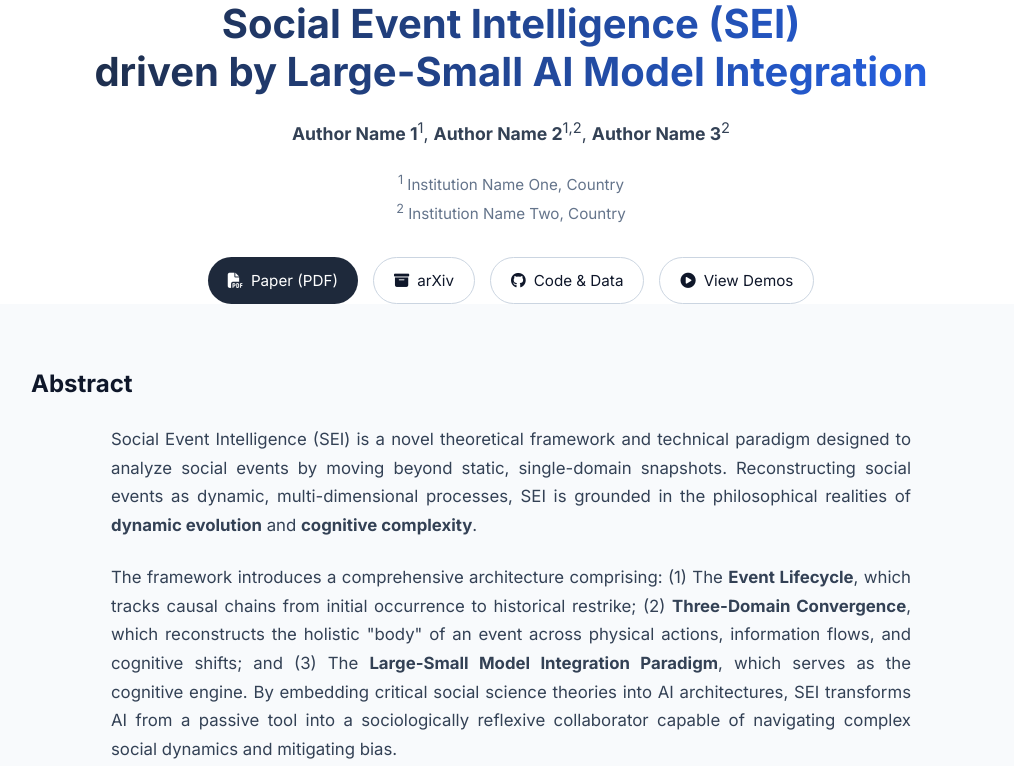
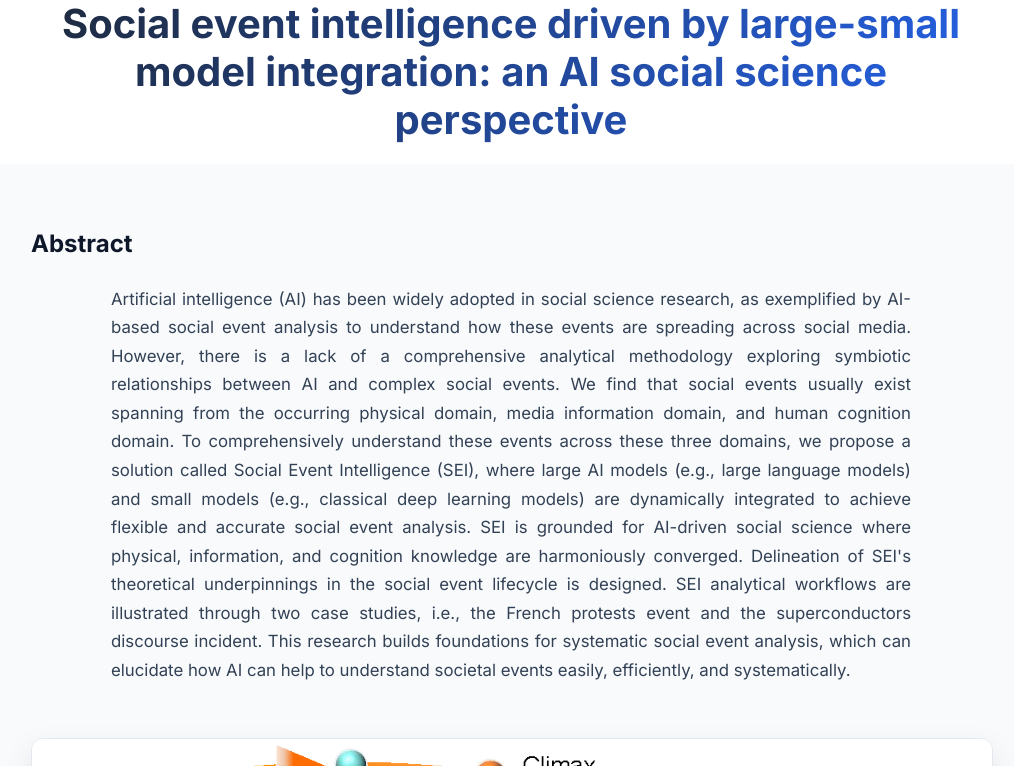
Before and after one commit to UpcNlp/Social-Event-Intelligence, a plain HTML site: page index.html in a window 1280 px wide. Shown: the top 766 px of the page, without its empty margins (129-1143 px from the left). Drawn offline with Linux system fonts and the light colour scheme.

Commit message:
Update meta description and header title for SEI

```diff
--- a/index.html
+++ b/index.html
@@ -4,7 +4,7 @@
     <meta charset="UTF-8">
     <meta name="viewport" content="width=device-width, initial-scale=1.0">
     <title>Social Event Intelligence (SEI)</title>
-    <meta name="description" content="Social Event Intelligence driven by Large-Small AI Model Integration: From the AI Social Science Perspective">
+    <meta name="description" content="Social event intelligence driven by large-small model integration: an AI social science perspective">
 
     <!-- Google Fonts: Inter for UI, Merriweather for text -->
     <link rel="preconnect" href="https://fonts.googleapis.com">
@@ -249,25 +249,8 @@
 
     <!-- Header -->
     <header class="container">
-        <h1 class="title">Social Event Intelligence (SEI)<br>driven by Large-Small AI Model Integration</h1>
+        <h1 class="title">Social event intelligence driven by large-small model integration: an AI social science perspective</h1>
 
-        <div class="authors">
-            <strong>Author Name 1</strong><sup>1</sup>,
-            <strong>Author Name 2</strong><sup>1,2</sup>,
-            <strong>Author Name 3</strong><sup>2</sup>
-        </div>
-
-        <div class="affiliations">
-            <sup>1</sup> Institution Name One, Country<br>
-            <sup>2</sup> Institution Name Two, Country
-        </div>
-
-        <div class="links">
-            <a href="#" class="btn"><i class="fas fa-file-pdf"></i> Paper (PDF)</a>
-            <a href="#" class="btn btn-outline"><i class="fas fa-archive"></i> arXiv</a>
-            <a href="#" class="btn btn-outline"><i class="fab fa-github"></i> Code & Data</a>
-            <a href="#demos" class="btn btn-outline"><i class="fas fa-play-circle"></i> View Demos</a>
-        </div>
     </header>
 
     <!-- Abstract -->
@@ -276,15 +259,7 @@
             <h2>Abstract</h2>
             <div class="abstract-content">
                 <p>
-                    Social Event Intelligence (SEI) is a novel theoretical framework and technical paradigm designed to analyze social events by moving beyond static, single-domain snapshots.
-                    Reconstructing social events as dynamic, multi-dimensional processes, SEI is grounded in the philosophical realities of <b>dynamic evolution</b> and <b>cognitive complexity</b>.
-                </p>
-                <p>
-                    The framework introduces a comprehensive architecture comprising:
-                    (1) The <b>Event Lifecycle</b>, which tracks causal chains from initial occurrence to historical restrike;
-                    (2) <b>Three-Domain Convergence</b>, which reconstructs the holistic "body" of an event across physical actions, information flows, and cognitive shifts; and
-                    (3) The <b>Large-Small Model Integration Paradigm</b>, which serves as the cognitive engine.
-                    By embedding critical social science theories into AI architectures, SEI transforms AI from a passive tool into a sociologically reflexive collaborator capable of navigating complex social dynamics and mitigating bias.
+                   Artificial intelligence (AI) has been widely adopted in social science research, as exemplified by AI-based social event analysis to understand how these events are spreading across social media. However, there is a lack of a comprehensive analytical methodology exploring symbiotic relationships between AI and complex social events. We find that social events usually exist spanning from the occurring physical domain, media information domain, and human cognition domain. To comprehensively understand these events across these three domains, we propose a solution called Social Event Intelligence (SEI), where large AI models (e.g., large language models) and small models (e.g., classical deep learning models) are dynamically integrated to achieve flexible and accurate social event analysis. SEI is grounded for AI-driven social science where physical, information, and cognition knowledge are harmoniously converged. Delineation of SEI's theoretical underpinnings in the social event lifecycle is designed. SEI analytical workflows are illustrated through two case studies, i.e., the French protests event and the superconductors discourse incident. This research builds foundations for systematic social event analysis, which can elucidate how AI can help to understand societal events easily, efficiently, and systematically.
                 </p>
             </div>
 
@@ -380,9 +355,9 @@
             <p>If you find this work useful for your research, please consider citing our paper:</p>
             <div class="bibtex">
 @article{sei2025,
-  title={Social Event Intelligence driven by Large-Small AI Model Integration},
-  author={Author One and Author Two and Author Three},
-  journal={Journal Name / arXiv preprint},
+  title={Social event intelligence driven by large-small model integration: an AI social science perspective},
+  author={-},
+  journal={-},
   year={2025}
 }</div>
         </div>
```
